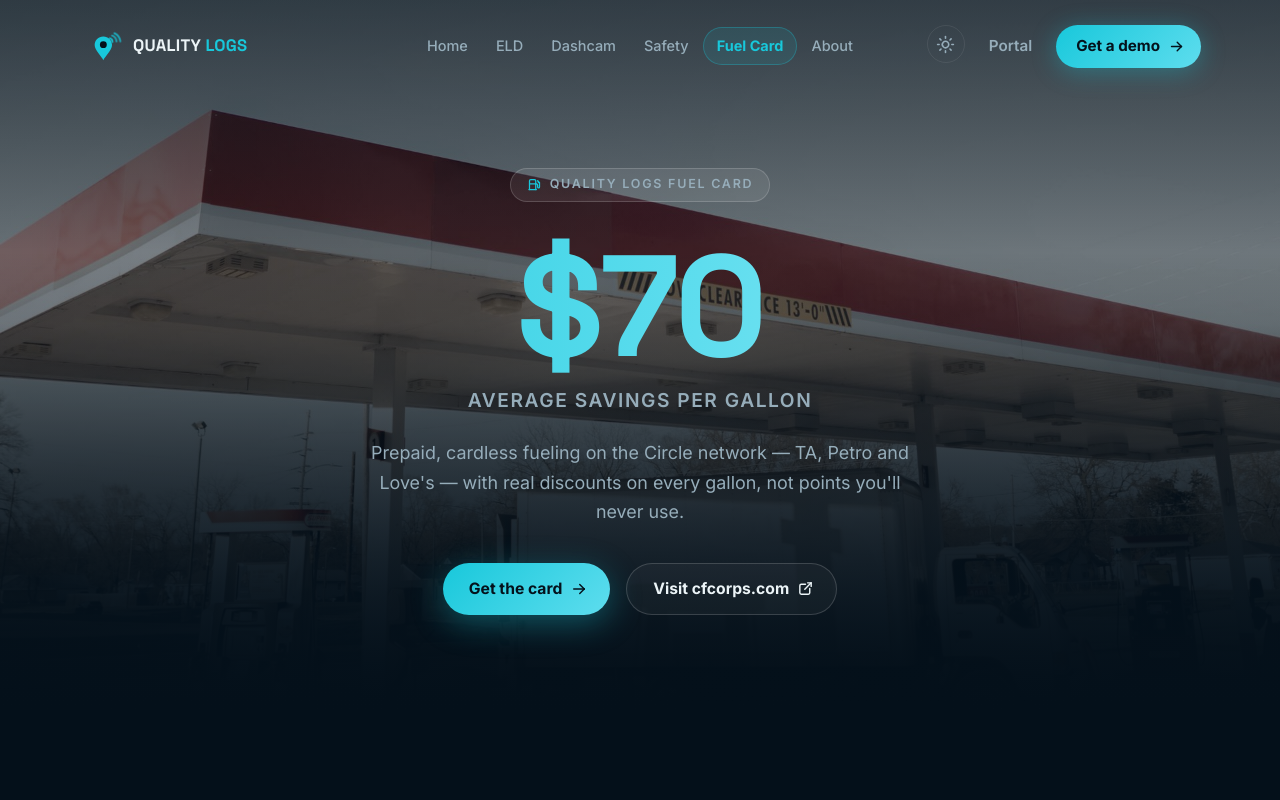
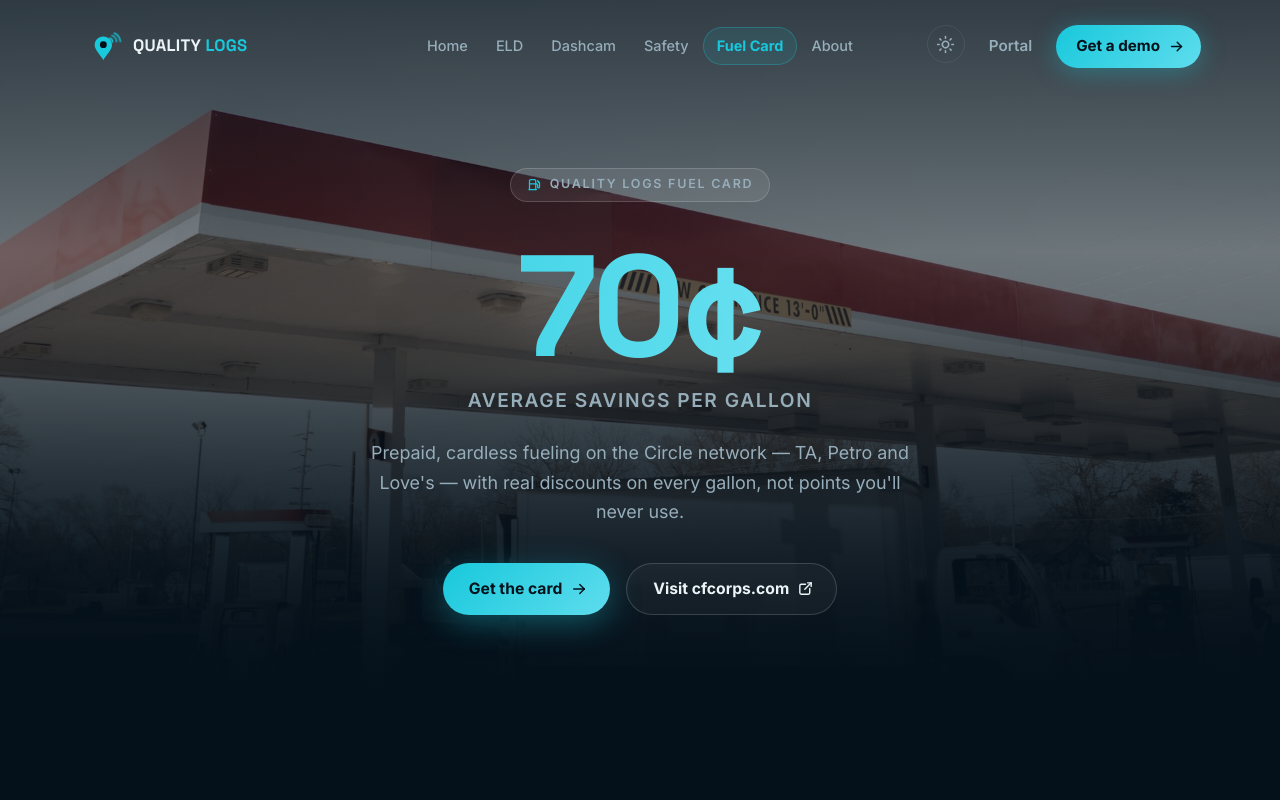
Before and after one commit to Damandeep-S/qualitylogs-website, a React (Vite) app: page /fuel-card in a window 1280 px wide. Shown: the top 800 px of the page. Built offline with nearby package versions, Linux system fonts and the light colour scheme.

Commit message:
Update fuel card pricing to 70¢ per gallon

```diff
--- a/src/components/sections/Services.jsx
+++ b/src/components/sections/Services.jsx
@@ -59,7 +59,7 @@
     title: 'Fuel Card',
     desc: 'Prepaid, cardless fueling at TA, Petro and Love’s — real savings on every gallon.',
     points: ['Cardless fueling', 'TA · Petro · Love’s', 'Prepaid spend control'],
-    price: '$70',
+    price: '70¢',
     priceUnit: '/ gal',
     priceNote: 'Avg. savings',
     to: '/fuel-card',
--- a/src/pages/FuelCard.jsx
+++ b/src/pages/FuelCard.jsx
@@ -104,7 +104,7 @@
               WebkitTextFillColor: 'transparent',
             }}
           >
-            <CountUp to={70} prefix="$" duration={2.2} delay={0.5} />
+            <CountUp to={70} suffix="¢" duration={2.2} delay={0.5} />
           </Box>
           <Typography
             sx={{
```
